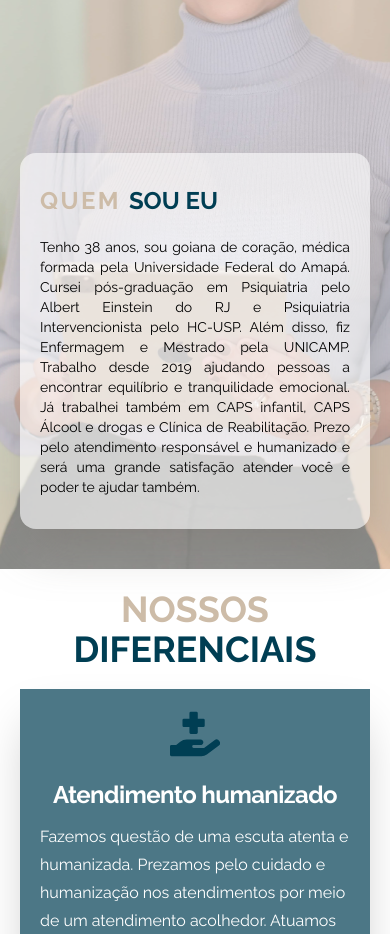
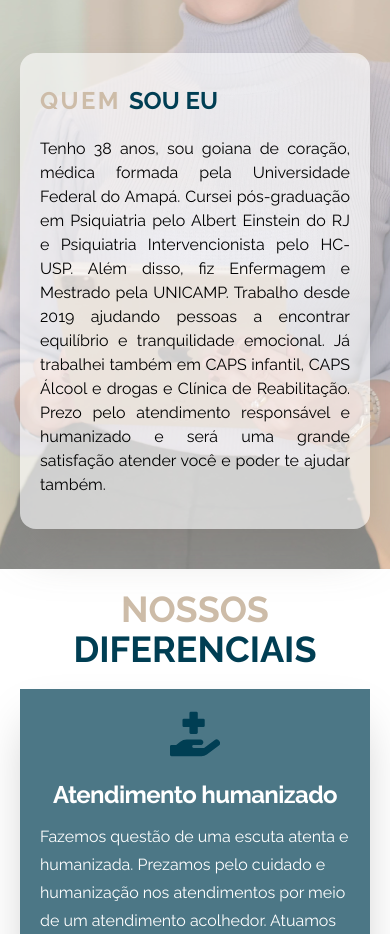
Before and after one commit to brunoprestesap/page-dra-camila, a React (Create React App) app: page / in a window 390 px wide. Shown: the part 3642-4576 px from the top of the page. Built offline with nearby package versions, Linux system fonts and the light colour scheme.

Commit message:
ajuste texto quem sou eu

```diff
--- a/src/components/Brand.js
+++ b/src/components/Brand.js
@@ -24,7 +24,7 @@ const Brand = () => {
                                 SOU EU
                             </h2>
                         </div>
-                        <h2 className='text-sm md:text-xl md:leading-8 text-justify text-black'>
+                        <h2 className='text-base md:text-xl md:leading-8 text-justify text-black'>
                             Tenho 38 anos, sou goiana de coração, médica formada pela Universidade Federal do Amapá. Cursei pós-graduação em Psiquiatria pelo Albert Einstein do RJ e Psiquiatria Intervencionista pelo HC-USP. Além disso, fiz Enfermagem e Mestrado pela UNICAMP. Trabalho desde 2019 ajudando pessoas a encontrar equilíbrio e tranquilidade emocional. Já trabalhei também em CAPS infantil, CAPS Álcool e drogas e Clínica de Reabilitação. Prezo pelo atendimento responsável e humanizado e será uma grande satisfação atender você e poder te ajudar também.
                         </h2>
 
```
